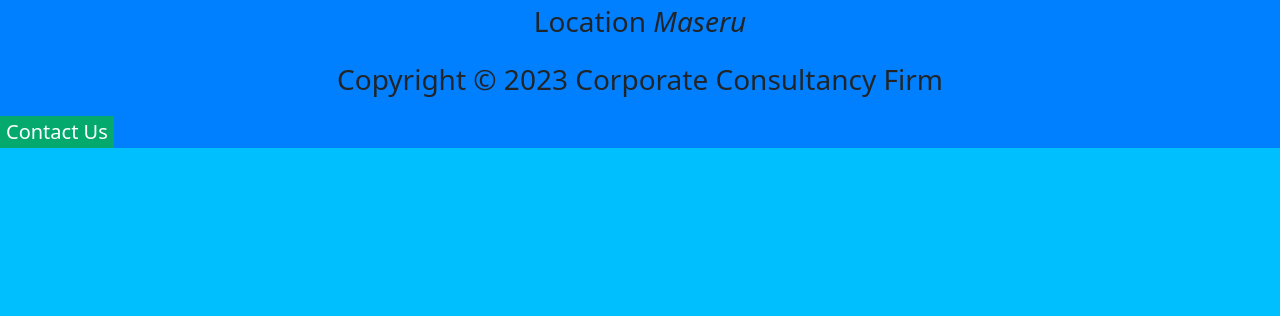
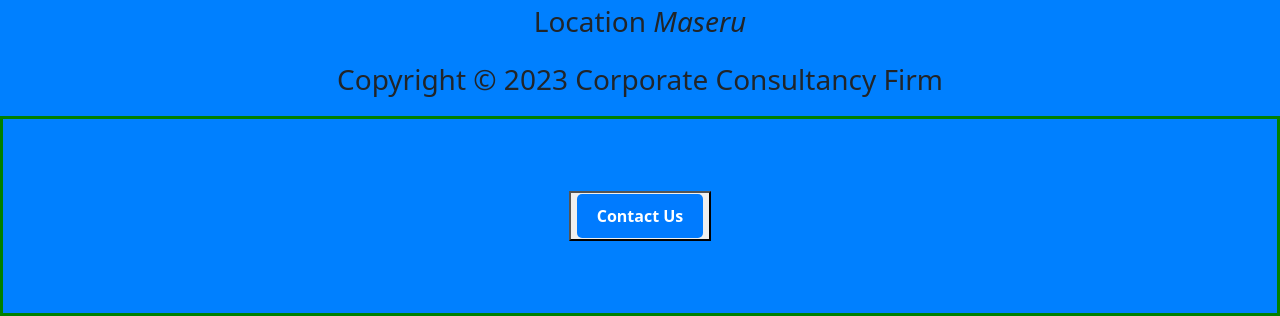
Before and after one commit to Tlotliso19/-Corporate-Consultancy-Firm, a Flask app: page / in a window 1280 px wide. Shown: the part 1573-1889 px from the top of the page. Before the commit the page ends 1721 px from the top, so only its background shows below. Run offline with Flask 3, Linux system fonts and the light colour scheme; some libraries are stand-ins or nearby versions.

Commit message:
updated home page

```diff
--- a/templates/home.html
+++ b/templates/home.html
@@ -52,6 +52,43 @@
             border: auto;
             padding: 10px;
             text-align: center;}
+
+    .email {
+      display: flex;
+      justify-content: center;
+      align-items: center;
+      height: 200px;
+      border: 3px solid green;
+    }
+
+    .email-button {
+
+
+    padding: 10px 20px;
+
+    background-color: #007bff;
+
+    color: #fff;
+
+    text-decoration: none;
+
+    border-radius: 5px;
+
+    font-weight: bold;
+
+    transition: background-color 0.3s ease;
+    display:flex;
+}
+
+
+    .email-button:hover {
+
+    background-color: #0056b3;
+
+    }
+
+
+
   </style>
 
 
@@ -83,8 +120,9 @@
                  <button class='button'>Careers </button></div>
                  <p><span>Location <em>Maseru</em></span> </p>
                  <p>Copyright © 2023 Corporate Consultancy Firm</p>
-                 <C></C>
-                 <div class= email ><button class='button'> Contact Us</button> </div>
 
+                 <div class= 'email' >
+                   <button> <a href="mailto:tlotlisomakoboshane917@gmail.com" class="email-button">Contact Us</a> </button>  </div>
+                 <div class="social-media"> <a href="https://www.facebook.com/tlotlisomakoboshane917" class="social-icon"> </div>
                </footer></div>
                </html>
```
